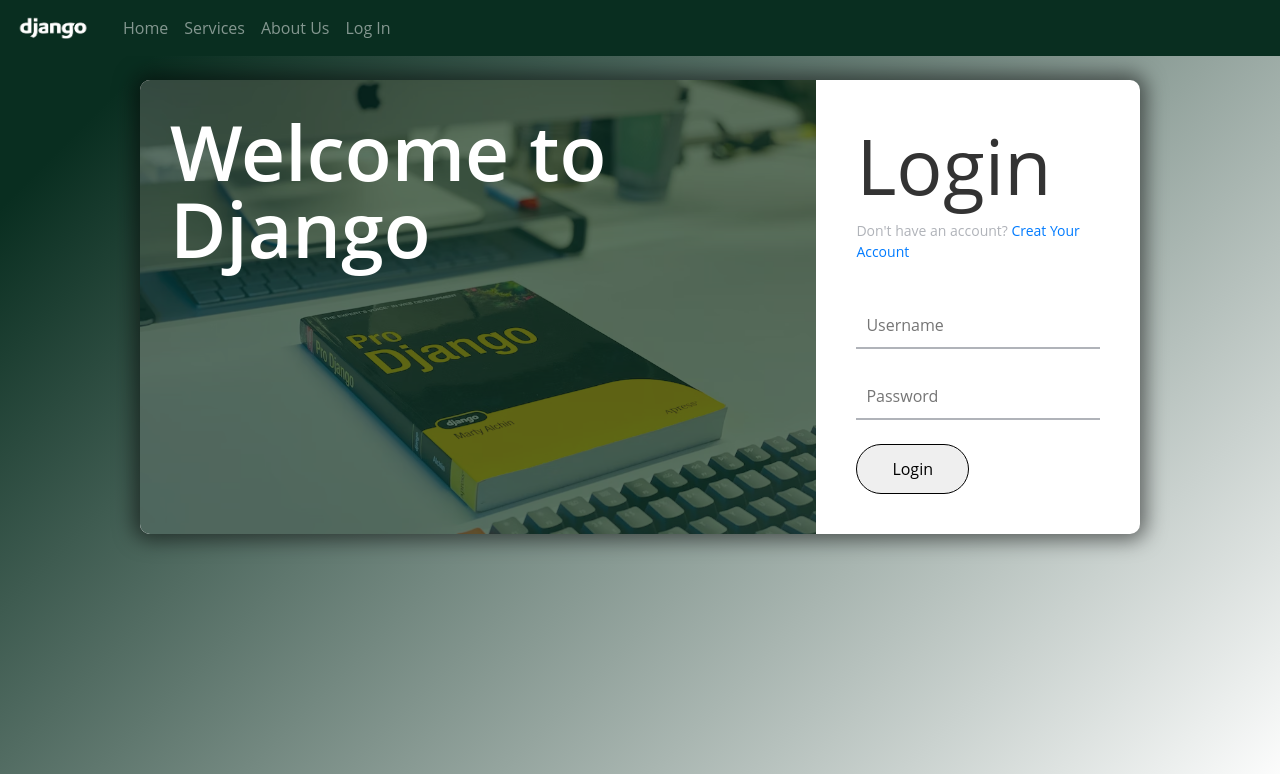
After one commit to pj-022/DjangoProject, a Django app: page /login in a window 1280 px wide. The commit adds this page. Shown: the top 774 px of the page. Run offline with Django 4.2, Linux system fonts and the light colour scheme.

Commit message:
Added Login

```diff
--- a/home/urls.py
+++ b/home/urls.py
@@ -5,5 +5,6 @@
 urlpatterns = [
     path('', views.index, name='home'),
     path('about', views.about, name='about'),
-    path('services', views.services, name='services')
+    path('services', views.services, name='services'),
+    path('login', views.login, name='login')
 ]
--- a/home/views.py
+++ b/home/views.py
@@ -12,3 +12,7 @@
 def services(request):
     # return HttpResponse("This is my First Django Homepage")
     return render(request, 'services.html')
+
+def login(request):
+    # return HttpResponse("This is my First Django Homepage")
+    return render(request, 'login.html')
--- /dev/null
+++ b/static/login.css
@@ -0,0 +1,181 @@
+body {
+    /* background-image: linear-gradient(135deg, #092e20 10%, #ffffff 100%);
+    background-size: cover;
+    background-repeat: no-repeat;
+    background-attachment: fixed; */
+    font-family: "Open Sans", sans-serif;
+    color: #333333;
+}
+
+.box-form {
+    margin: 0 auto;
+    width: 80%;
+    background: #FFFFFF;
+    border-radius: 10px;
+    overflow: hidden;
+    display: flex;
+    flex: 1 1 100%;
+    align-items: stretch;
+    justify-content: space-between;
+    box-shadow: 0 0 20px 6px #00000085;
+}
+
+@media (max-width: 980px) {
+    .box-form {
+        flex-flow: wrap;
+        text-align: center;
+        align-content: center;
+        align-items: center;
+    }
+}
+
+.box-form div {
+    height: auto;
+}
+
+.box-form .left {
+    color: #FFFFFF;
+    background-size: cover;
+    background-repeat: no-repeat;
+    background-image: url("/static/backlogin.avif");
+    overflow: hidden;
+}
+
+.box-form .left .overlay {
+    padding: 30px;
+    width: 100%;
+    height: 100%;
+    background: #092e20a6;
+    overflow: hidden;
+    box-sizing: border-box;
+}
+
+.box-form .left .overlay h1 {
+    font-size: 6vmax;
+    line-height: 1;
+    font-weight: 600;
+    margin-top: 4px;
+    margin-bottom: 20px;
+}
+
+.box-form .left .overlay span p {
+    margin-top: 30px;
+    font-weight: 900;
+}
+
+.box-form .left .overlay span a {
+    background: #3b5998;
+    color: #FFFFFF;
+    margin-top: 10px;
+    padding: 14px 50px;
+    border-radius: 100px;
+    display: inline-block;
+    box-shadow: 0 3px 6px 1px #042d4657;
+}
+
+.box-form .left .overlay span a:last-child {
+    background: #1dcaff;
+    margin-left: 30px;
+}
+
+.box-form .right {
+    padding: 40px;
+    overflow: hidden;
+}
+
+@media (max-width: 980px) {
+    .box-form .right {
+        width: 100%;
+    }
+}
+
+.box-form .right h5 {
+    font-size: 6vmax;
+    /* line-height: 0; */
+}
+
+.box-form .right p {
+    font-size: 14px;
+    color: #B0B3B9;
+}
+
+.box-form .right .inputs {
+    overflow: hidden;
+}
+
+.box-form .right input {
+    width: 100%;
+    padding: 10px;
+    margin-top: 25px;
+    font-size: 16px;
+    border: none;
+    outline: none;
+    border-bottom: 2px solid #B0B3B9;
+}
+
+.box-form .right .remember-me--forget-password {
+    display: flex;
+    justify-content: space-between;
+    align-items: center;
+}
+
+.box-form .right .remember-me--forget-password input {
+    margin: 0;
+    margin-right: 7px;
+    width: auto;
+}
+
+.box-form .right button {
+    /* float: right; */
+    color: rgb(0, 0, 0);
+    font-size: 16px;
+    padding: 12px 35px;
+    border-radius: 50px;
+    display: inline-block;
+    border: 1px solid black;
+    outline: 0;
+    /* box-shadow: 0px 4px 20px 0px #49c628a6; */
+    /* background-image: linear-gradient(135deg, #70F570 10%, #49C628 100%); */
+}
+
+label {
+    display: block;
+    position: relative;
+    margin-left: 30px;
+}
+
+label::before {
+    content: ' \f00c';
+    position: absolute;
+    font-family: FontAwesome;
+    background: transparent;
+    border: 3px solid #70F570;
+    border-radius: 4px;
+    color: transparent;
+    left: -30px;
+    transition: all 0.2s linear;
+}
+
+label:hover::before {
+    font-family: FontAwesome;
+    content: ' \f00c';
+    color: #fff;
+    cursor: pointer;
+    background: #70F570;
+}
+
+label:hover::before .text-checkbox {
+    background: #70F570;
+}
+
+label span.text-checkbox {
+    display: inline-block;
+    height: auto;
+    position: relative;
+    cursor: pointer;
+    transition: all 0.2s linear;
+}
+
+label input[type="checkbox"] {
+    display: none;
+}
--- /dev/null
+++ b/static/navbar.css
@@ -0,0 +1,10 @@
+.navbar {
+    background-color: #092e20;
+}
+
+body {
+    background-image: linear-gradient(135deg, #092e20 10%, #ffffff 100%);
+    background-size: cover;
+    background-repeat: no-repeat;
+    background-attachment: fixed;
+}
--- a/templates/base.html
+++ b/templates/base.html
@@ -16,11 +16,13 @@
       crossorigin="anonymous"
     />
 
+    <link rel='stylesheet' href='/static/navbar.css' />
+
     <title>Django Website | {% block title %}{% endblock title %}</title>
   </head>
   <body>
     <!-- Image and text -->
-    <nav class="navbar navbar-expand-lg navbar-light bg-info">
+    <nav class="navbar navbar-expand-lg navbar-dark">
       <a class="navbar-brand">
         <img
           src="/static/django.png"
@@ -55,10 +57,13 @@
           <li class="nav-item">
             <a class="nav-link" href="/about">About Us</a>
           </li>
+          <li class="nav-item">
+            <a class="nav-link" href="/login">Log In</a>
+          </li>
         </ul>
       </div>
     </nav>
-    <div class="container">{% block body %}{% endblock body %}</div>
+    {% block body %}{% endblock body %}
 
     <!-- Optional JavaScript -->
     <!-- jQuery first, then Popper.js, then Bootstrap JS -->
--- a/templates/index.html
+++ b/templates/index.html
@@ -1,7 +1,6 @@
-{% extends 'base.html' %}
-{% block title %}Home{% endblock title %}
+{% extends 'base.html' %} {% block title %}Home{% endblock title %}
 {% block body %}
-
+<div class="container">
   <div class="card mb-3 my-3">
     <img src="/static/reason.png" class="card-img-top" alt="..." />
     <div class="card-body">
@@ -30,5 +29,6 @@
       </p>
     </div>
   </div>
+</div>
 
 {% endblock body %}
--- /dev/null
+++ b/templates/login.html
@@ -0,0 +1,30 @@
+{% extends 'base.html' %} {% block title %}Log In{% endblock title %}
+{% block body %}
+
+<link rel="stylesheet" href="/static/login.css">
+
+
+<div class="container-fluid my-4">
+  <div class="box-form">
+    <div class="left">
+      <div class="overlay">
+        <h1>Welcome to Django</h1>
+      </div>
+    </div>
+
+    <div class="right">
+      <h5>Login</h5>
+      <p>
+        Don't have an account? <a href="#">Creat Your Account</a>
+      </p>
+      <div class="inputs">
+        <input type="text" placeholder="Username" />
+        <br />
+        <input type="password" placeholder="Password" />
+      </div>
+      <button class="mt-4">Login</button>
+    </div>
+  </div>
+</div>
+
+{% endblock body %}
```
Also changed, not shown: templates/about.html (+8 -0 lines), templates/services.html (+6 -3 lines), static/backlogin.avif (added).
